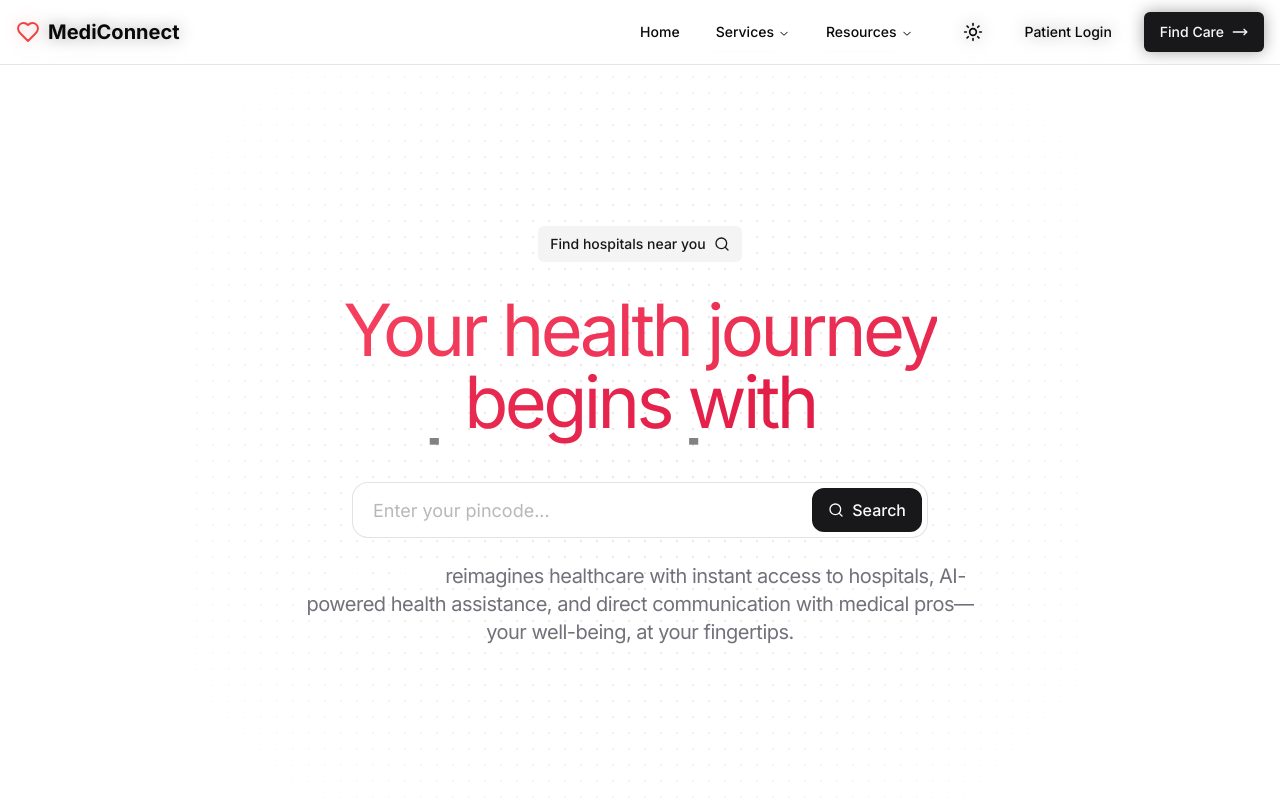
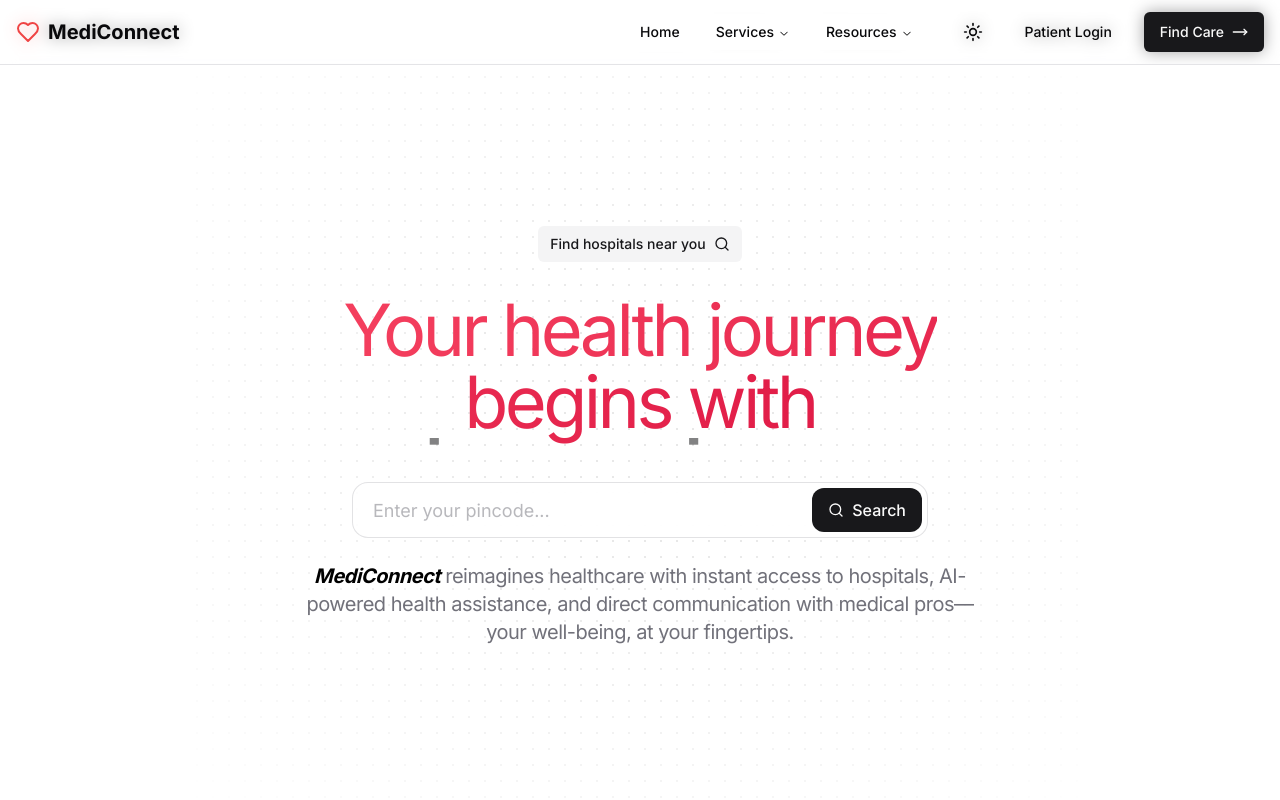
Before and after one commit to ayush-that/Nosu-AI-Hackathon, a Next.js app: page / in a window 1280 px wide. Shown: the top 800 px of the page. Built offline with nearby package versions, Linux system fonts and the light colour scheme.

Commit message:
Refactor Hero component to update text color and improve accessibility

```diff
--- a/components/Landing/Hero.tsx
+++ b/components/Landing/Hero.tsx
@@ -74,8 +74,10 @@ export default function Hero() {
               </span>
             </h1>
             <SearchForm />
-            <p className="text-sm md:text-xl leading-relaxed tracking-tight text-muted-foreground max-w-2xl text-center mx-auto">
-              <span className="font-bold text-white italic">MediConnect</span>{" "}
+            <p className="text-sm md:text-xl leading-relaxed tracking-tight text-muted-foreground max-w-2xl text-center mx-auto dark:text-gray-300">
+              <span className="font-bold text-black italic dark:text-white">
+                MediConnect
+              </span>{" "}
               reimagines healthcare with instant access to hospitals, AI-powered
               health assistance, and direct communication with medical pros—your
               well-being, at your fingertips.
```
